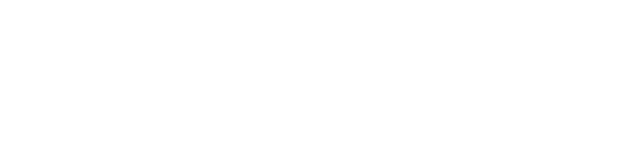
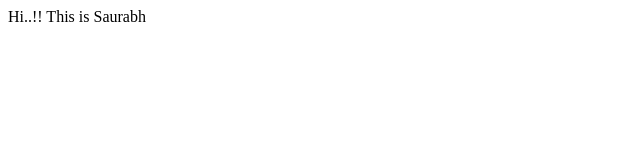
Before and after one commit to saurabhasnare/saurabh-portfolio, a plain HTML site: page index.html in a window 1280 px wide. Shown: the whole page, without its empty margins (0-640 px from the left). Drawn offline with Linux system fonts and the light colour scheme.

Commit message:
docs: readme updated

```diff
--- a/index.html
+++ b/index.html
@@ -4,9 +4,10 @@
     <meta charset="UTF-8">
     <meta http-equiv="X-UA-Compatible" content="IE=edge">
     <meta name="viewport" content="width=device-width, initial-scale=1.0">
-    <title>Document</title>
+    <title>Portfolio</title>
 </head>
 <body>
-
+    Hi..!!
+    This is Saurabh
 </body>
 </html>
```
Also changed, not shown: 1 other file.
